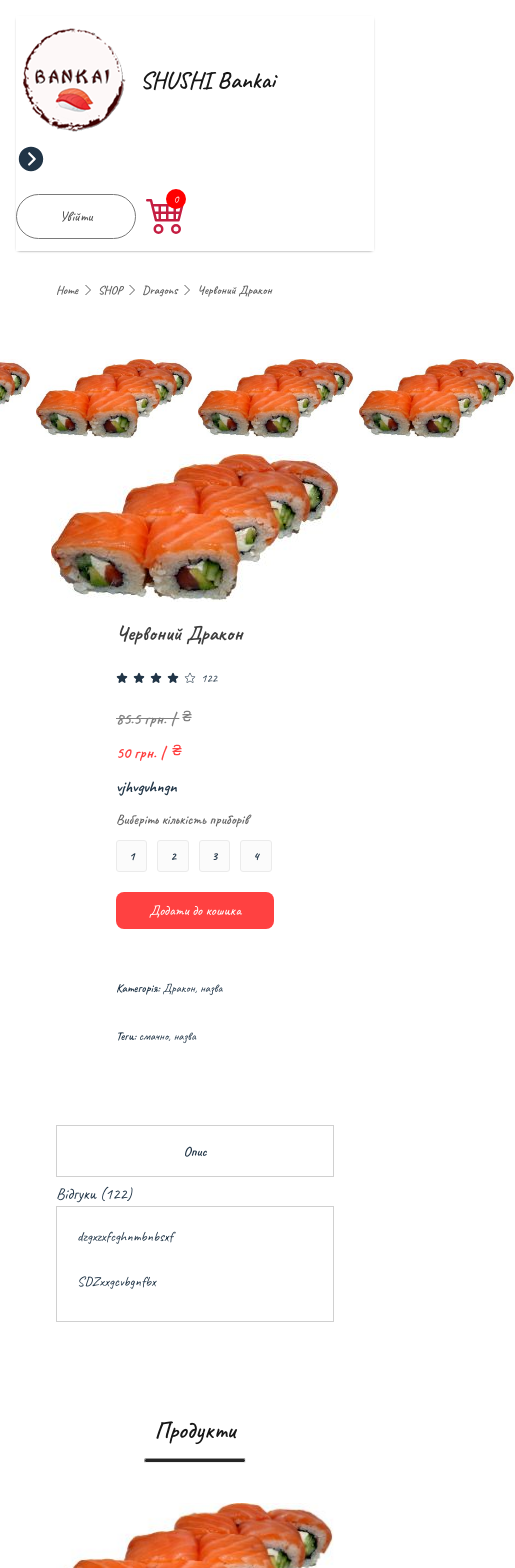
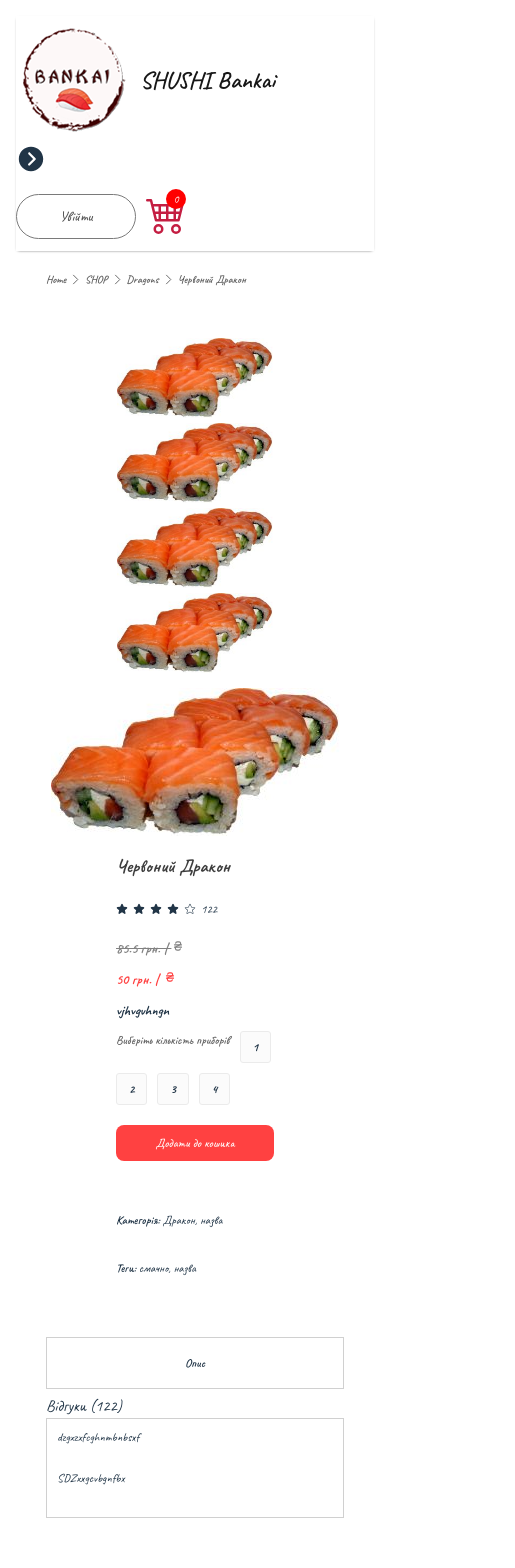
Before and after one commit to SandraHotsyn/banki, a React (Vite) app: page /product/1 in a window 390 px wide. Shown: the top 1568 px of the page, 515 px wide, since content can reach past the window. Built offline with nearby package versions, Linux system fonts and the light colour scheme.

Commit message:
fix module

```diff
--- a/src/components/Breadcrums/Breadcrums.module.css
+++ b/src/components/Breadcrums/Breadcrums.module.css
@@ -14,22 +14,22 @@
 /* === Адаптація для планшетів === */
 @media (min-width: 577px) and (max-width: 768px) {
   .breadcrums {
-    margin: 40px 50px; /* Зменшено зовнішні відступи */
-    font-size: 14px; /* Зменшено розмір шрифту */
-    gap: 6px; /* Зменшено відступи між елементами */
+    margin: 30px 40px;
+    font-size: 12px;
+    gap: 6px;
   }
 }
 
 /* === Адаптація для мобільних === */
 @media (max-width: 576px) {
   .breadcrums {
-    margin: 30px 20px; /* Компактні зовнішні відступи */
-    font-size: 12px; /* Менший розмір шрифту для мобільних */
-    gap: 4px; /* Менші відступи між елементами */
+    margin: 20px 10px;
+    font-size: 11px;
+    gap: 4px;
   }
 
   .breadcrums img {
-    width: 10px; /* Зменшено розмір іконок */
+    width: 10px;
     height: 10px;
   }
 }
--- a/src/components/CartItems/CartItems.module.css
+++ b/src/components/CartItems/CartItems.module.css
@@ -114,8 +114,8 @@
 /* === Адаптація для планшетів === */
 @media (min-width: 577px) and (max-width: 768px) {
   .cartItemsFormatMain {
-    grid-template-columns: 1fr 2fr 1fr 1fr; /* Менше колонок */
-    gap: 15px; /* Зменшено розриви */
+    grid-template-columns: 0.5fr 3fr 0.5fr 1fr; /* Менше колонок */
+    gap: 10px; /* Зменшено розриви */
   }
 
   .cartItemsDown {
@@ -125,7 +125,7 @@
 
   .quantity {
     width: 40px;
-    height: 35px;
+    height: 30px;
   }
 }
 
@@ -150,12 +150,12 @@
 
   .cartItemsTotal h2,
   .cartItemsTotal h3 {
-    font-size: 18px;
+    font-size: 14px;
     text-align: center; /* Центрування заголовків */
   }
 
   .promocode p {
-    font-size: 14px; /* Зменшено текст */
+    font-size: 12px; /* Зменшено текст */
   }
 
   .promobox {
--- a/src/components/DescriptionBox/DescriptionBox.module.css
+++ b/src/components/DescriptionBox/DescriptionBox.module.css
@@ -41,31 +41,31 @@
 /* === Адаптація для планшетів === */
 @media (min-width: 577px) and (max-width: 768px) {
   .descriptionBox {
-    margin: 80px 50px; /* Зменшено зовнішні відступи */
+    margin: 60px 20px; /* Зменшено зовнішні відступи */
   }
 
   .descNavBox {
     width: 140px; /* Менша ширина кнопок */
     height: 60px; /* Зменшено висоту кнопок */
-    font-size: 14px; /* Зменшено розмір тексту */
+    font-size: 12px; /* Зменшено розмір тексту */
   }
 
   .descrBoxDescription {
-    padding: 30px; /* Зменшено внутрішні відступи */
-    padding-bottom: 50px;
+    padding: 20px; /* Зменшено внутрішні відступи */
+    padding-bottom: 30px;
   }
 }
 
 /* === Адаптація для мобільних === */
 @media (max-width: 576px) {
   .descriptionBox {
-    margin: 50px 20px; /* Компактні зовнішні відступи */
+    margin: 30px 10px; /* Компактні зовнішні відступи */
   }
 
   .descNavBox {
     width: 100%; /* Кнопки займають всю ширину */
     height: 50px; /* Менша висота */
-    font-size: 14px; /* Зменшено розмір тексту */
+    font-size: 12px; /* Зменшено розмір тексту */
   }
 
   .descrNavigator {
@@ -73,9 +73,9 @@
   }
 
   .descrBoxDescription {
-    padding: 20px; /* Зменшено внутрішні відступи */
+    padding: 10px; /* Зменшено внутрішні відступи */
     padding-bottom: 30px;
-    font-size: 14px; /* Зменшено розмір тексту */
+    font-size: 12px; /* Зменшено розмір тексту */
     line-height: 1.4; /* Оптимальне міжрядкове інтервалювання */
   }
 }
--- a/src/components/Footer/Footer.module.css
+++ b/src/components/Footer/Footer.module.css
@@ -104,7 +104,7 @@
 /* Планшети (ширина екрана від 577px до 768px) */
 @media (min-width: 577px) and (max-width: 768px) {
   .footerLogo p {
-    font-size: 32px; /* Трохи зменшено */
+    font-size: 30px; /* Трохи зменшено */
   }
 
   .footerLinks {
--- a/src/components/NewsLetter/NewsLetter.module.css
+++ b/src/components/NewsLetter/NewsLetter.module.css
@@ -65,11 +65,11 @@
 /* === Адаптація для мобільних пристроїв === */
 @media (max-width: 576px) {
   .newsLetter h3 {
-    font-size: 30px; /* Ще менший шрифт для мобільних */
+    font-size: 24px; /* Ще менший шрифт для мобільних */
   }
 
   .newsLetter p {
-    font-size: 16px;
+    font-size: 12px;
   }
 
   .newsLetter div {
@@ -77,11 +77,11 @@
   }
 
   .newsLetter input {
-    font-size: 14px; /* Зменшено шрифт */
+    font-size: 12px; /* Зменшено шрифт */
   }
 
   .newsLetter div button {
-    font-size: 14px; /* Зменшено шрифт кнопки */
+    font-size: 12px; /* Зменшено шрифт кнопки */
     height: 40px; /* Зменшено висоту */
   }
 }
@@ -93,7 +93,7 @@
   }
 
   .newsLetter p {
-    font-size: 18px;
+    font-size: 16px;
   }
 
   .newsLetter div {
@@ -101,11 +101,11 @@
   }
 
   .newsLetter input {
-    font-size: 16px;
+    font-size: 14px;
   }
 
   .newsLetter div button {
-    font-size: 16px;
+    font-size: 14px;
     height: 50px;
   }
 }
--- a/src/components/ProductDisplay/ProductDisplay.module.css
+++ b/src/components/ProductDisplay/ProductDisplay.module.css
@@ -16,18 +16,18 @@
   display: flex;
   flex-direction: row; /* Для планшетів/мобільних зображення в рядок */
   gap: 10px;
-  overflow-x: auto; /* Прокрутка для невеликих екранів */
+  overflow-x: auto;
 }
 
 .productDisplayImageList img {
-  height: 120px; /* Зменшено висоту для мобільних */
+  height: 120px;
   cursor: pointer;
 }
 
 .productDisplayMyImg {
-  width: 100%; /* Автоматична адаптація ширини */
-  height: auto; /* Збереження пропорцій */
-  max-width: 586px; /* Обмеження для великих екранів */
+  width: 100%;
+  height: auto;
+  max-width: 586px;
   max-height: 500px;
 }
 
@@ -165,7 +165,7 @@
   }
 
   .productDisplayImageList {
-    flex-direction: row;
+    flex-direction: column-reverse;
     gap: 5px;
   }
 
@@ -174,11 +174,11 @@
   }
 
   .productDisplayMyImg {
-    max-height: 300px;
+    max-height: 250px;
   }
 
   .displayRight h2 {
-    font-size: 20px;
+    font-size: 18px;
   }
 
   .stars {
@@ -186,11 +186,11 @@
   }
 
   .productDisplayRightPrices {
-    font-size: 16px;
+    font-size: 14px;
   }
 
   .selectMore h2 {
-    font-size: 14px;
+    font-size: 12px;
   }
 
   .selectMore div {
@@ -200,7 +200,7 @@
 
   .displayRight button {
     padding: 10px;
-    font-size: 14px;
+    font-size: 12px;
   }
 
   .ProductDisplayCategory {
--- a/src/pages/Category/Category.module.css
+++ b/src/pages/Category/Category.module.css
@@ -90,4 +90,8 @@
   .categoryBanner {
     width: 95%; /* Ширина банера для мобільних */
   }
+
+  .categoryIndexSort {
+    font-size: 12px;
+  }
 }
--- a/src/pages/LoginSignup/LoginSignup.module.css
+++ b/src/pages/LoginSignup/LoginSignup.module.css
@@ -120,26 +120,26 @@
 /* === Адаптація для мобільних === */
 @media (max-width: 576px) {
   .loginSignup {
-    padding: 20px; /* Оптимізовано для маленьких екранів */
+    padding: 10px;
   }
 
   .loginSignupContainer {
-    width: 100%; /* Займає всю ширину екрану */
-    padding: 20px;
+    width: 90%;
+    padding: 10px;
   }
 
   .loginSignupContainer h3 {
-    font-size: 20px;
+    font-size: 18px;
   }
 
   .loginSignupFilds input {
-    height: 40px; /* Зменшено висоту для мобільних */
-    font-size: 14px;
+    height: 40px;
+    font-size: 12px;
   }
 
   .loginSignupContainer button {
     height: 45px;
-    font-size: 16px;
+    font-size: 12px;
   }
 
   .loginSignupLogin {
```
